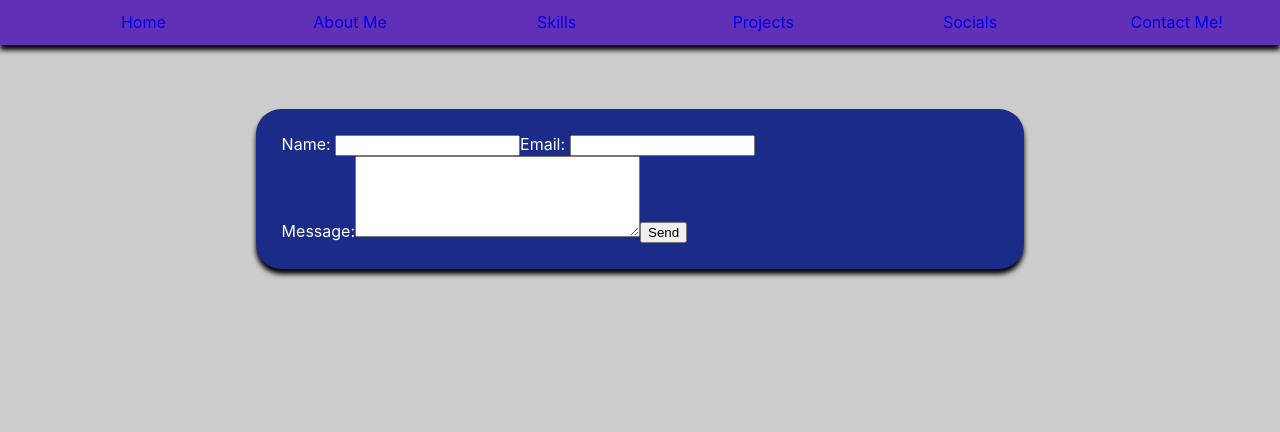
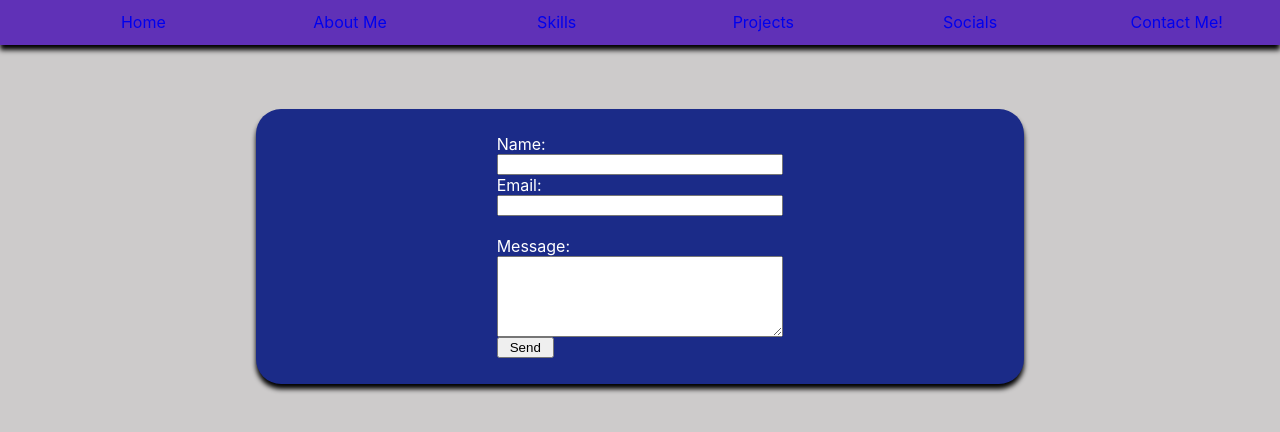
Before and after one commit to Dudemaster47/portfolio-site-but-it-works, a React (Create React App) app: page /feedback in a window 1280 px wide. Shown: the top 432 px of the page. Built offline with nearby package versions, Linux system fonts and the light colour scheme.

Commit message:
alright well it's functional, now i just need to make it look good

```diff
--- a/src/components/feedback.jsx
+++ b/src/components/feedback.jsx
@@ -27,6 +27,7 @@ export const Feedback = () => {
             <form
                 ref={form}
                 onSubmit={sendEmail}
+                className="commentForm"
             >
                 <label htmlFor="name">Name: </label>
                 <input
@@ -45,7 +46,7 @@ export const Feedback = () => {
                     rows="5"
                     cols="33"
                 />
-                <input type="submit" value="Send" />
+                <input type="submit" value="Send" className="submitButton"/>
             </form>
         </div>
     );
--- a/src/index.css
+++ b/src/index.css
@@ -130,8 +130,10 @@ a {
 .commentForm {
   display: flex;
   flex-direction: column;
+  margin-left: 30%;
+  margin-right: 30%;
 }
 
 .submitButton {
-  width: 10%;
+  width: 20%;
 }
```
